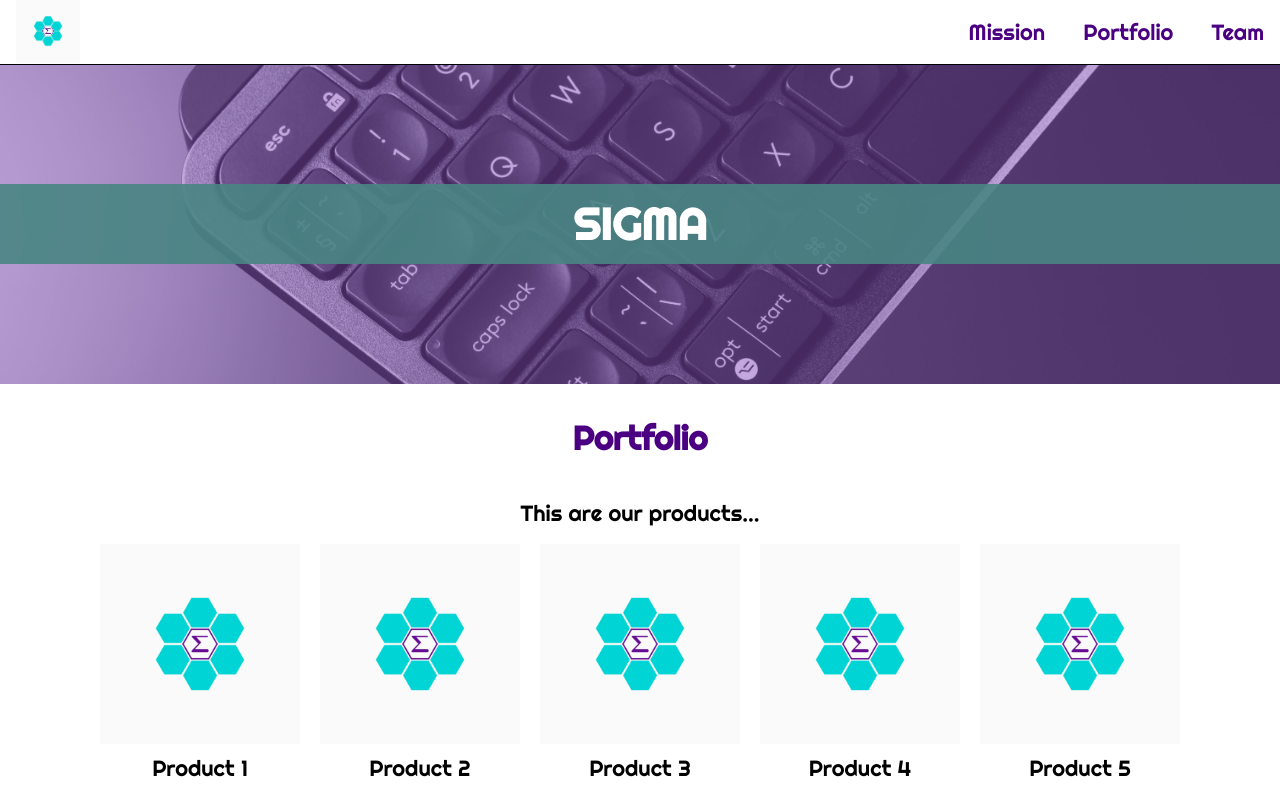
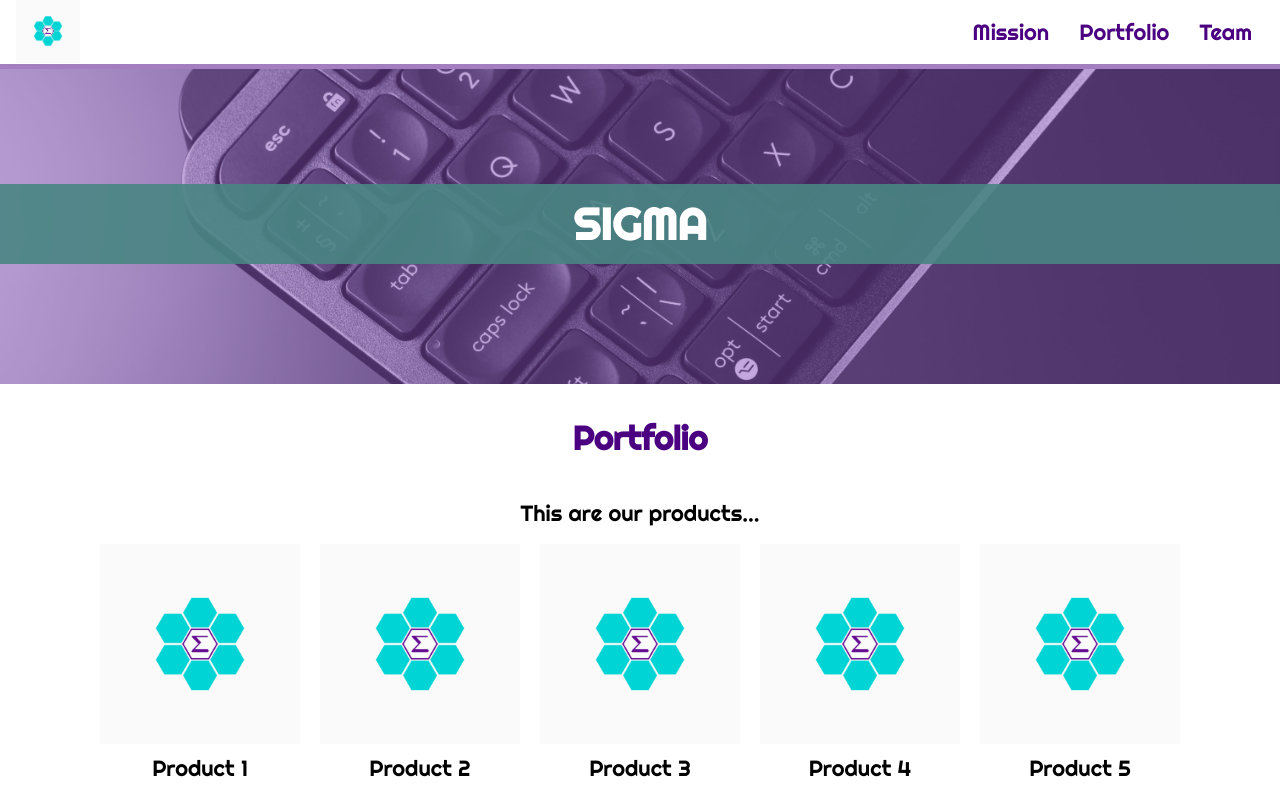
Before and after one commit to paulojoseph/codecademy-flexbox, a plain HTML site: page index.html in a window 1280 px wide. Shown: the top 800 px of the page. Drawn offline with Linux system fonts and the light colour scheme.

Commit message:
update styles.css

```diff
--- a/resources/css/styles.css
+++ b/resources/css/styles.css
@@ -45,7 +45,7 @@ h2 {
 
 header {
   display: flex;
-  border-bottom: 1px solid black;
+  border-bottom: 5px solid rgba(75, 0, 130, 0.5);
   background-color: white;
   width: 100%;
   height: 4rem;
@@ -65,11 +65,19 @@ header nav {
 
 header nav ul li {
   display: inline;
-  margin-left: 2rem;
+  /* margin-left: 2rem; */
 }
 
-header a {
+header nav ul li a {
   color: indigo;
+  padding: 0.75rem;
+  transition: ease-in-out 500ms;
+}
+
+header nav ul li a:hover {
+  color: white;
+  background-color: rgba(75, 0, 130, 0.9);
+  border-radius: 50px;
 }
 
 /* MAIN */
@@ -121,6 +129,10 @@ main {
   justify-content: center;
   align-items: center;
 }
+
+/* .hero-title h1 {
+  color: red;
+} */
 
 /* PORTFOLIO */
 
```
